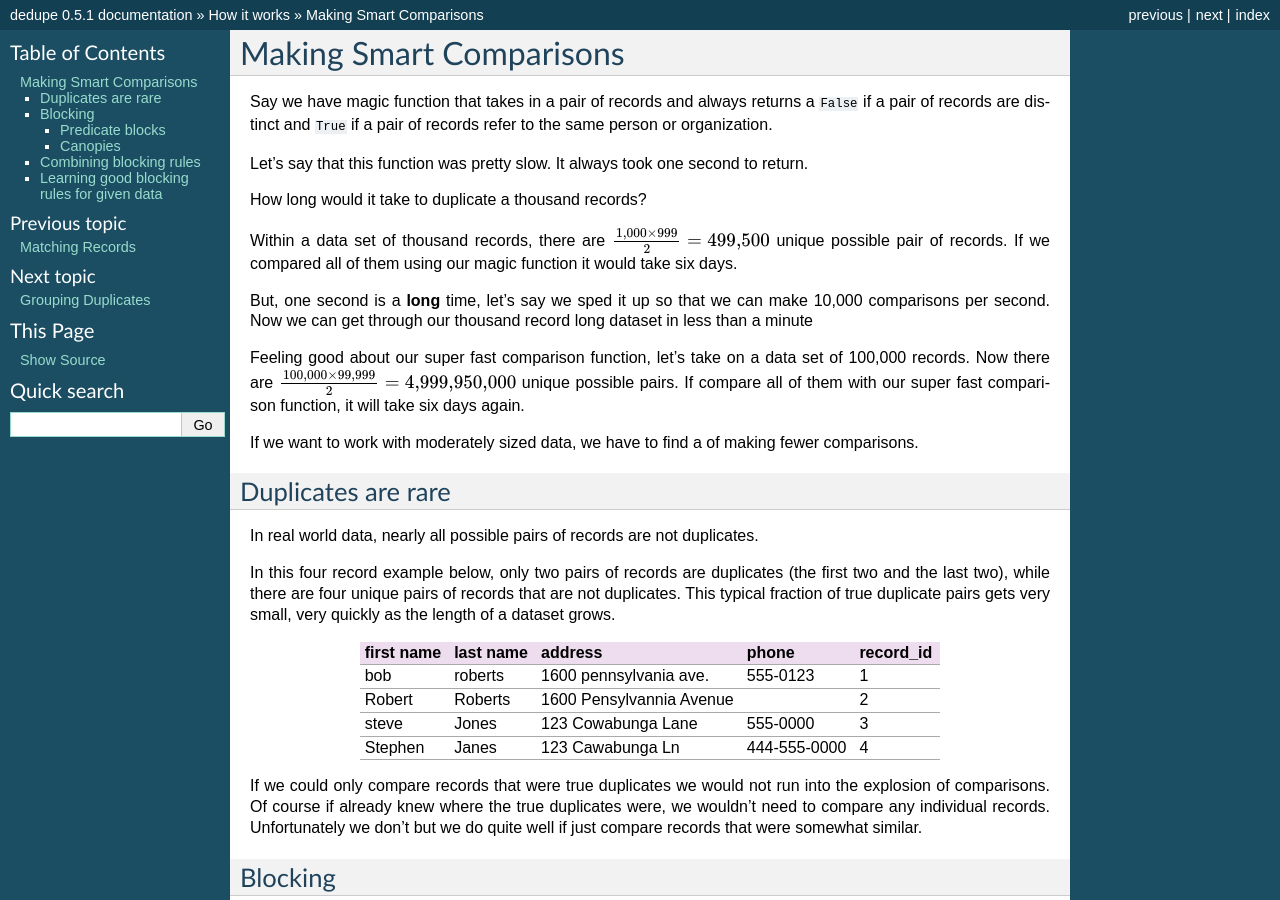
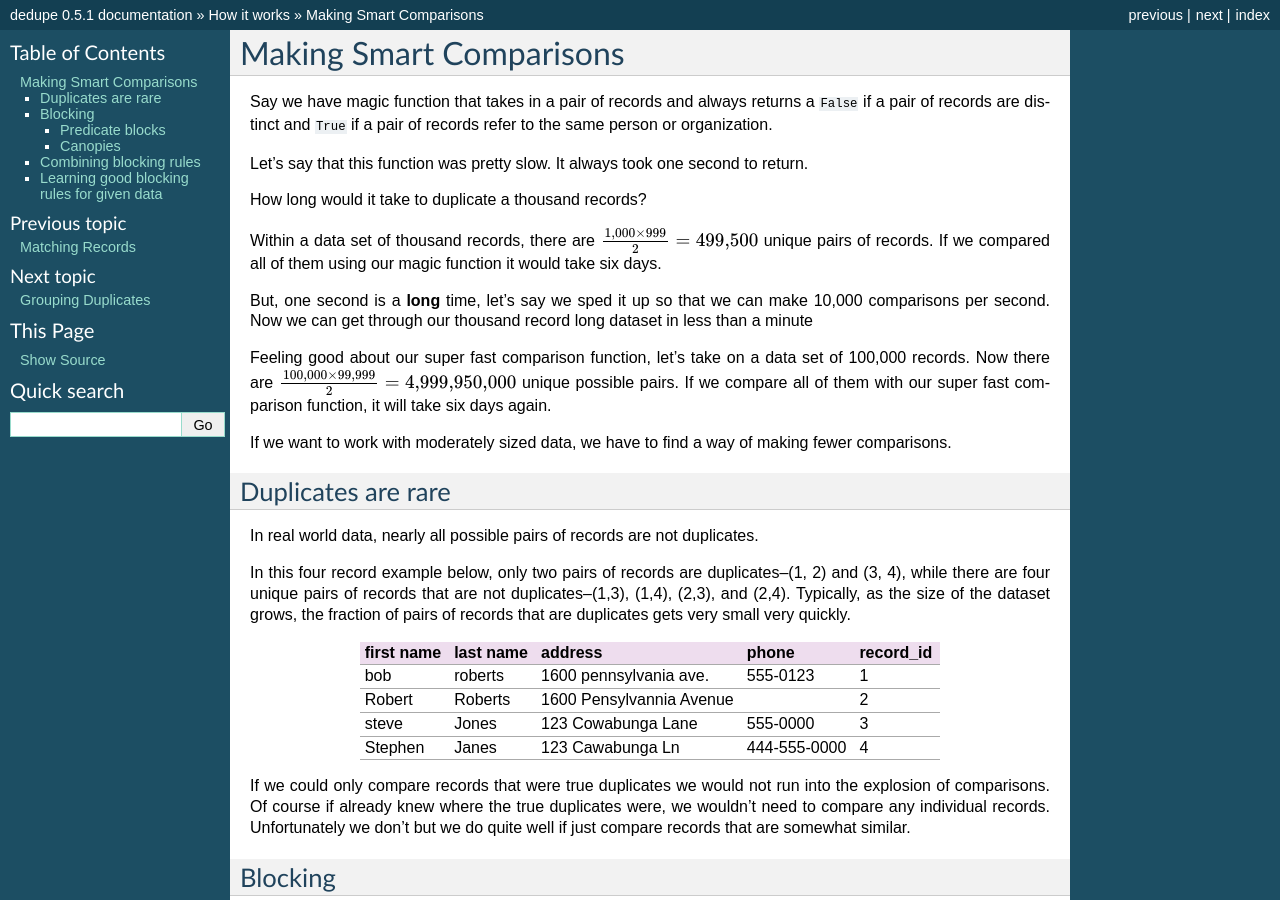
Before and after one commit to dedupeio/dedupe, a Sphinx documentation site: the page built from docs/Making-smart-comparisons.rst, in a window 1280 px wide and 900 px high. Built offline with Sphinx 7.4.7, drawn with Linux system fonts in a browser that asks for light colours.

Commit message:
Update Making-smart-comparisons.rst

```diff
--- a/docs/Making-smart-comparisons.rst
+++ b/docs/Making-smart-comparisons.rst
@@ -12,7 +12,7 @@ to return.
 How long would it take to duplicate a thousand records?
 
 Within a data set of thousand records, there are :math:`\frac{1{,}000
-\times 999}{2} = 499{,}500` unique possible pair of records. If we
+\times 999}{2} = 499{,}500` unique pairs of records. If we
 compared all of them using our magic function it would take six days.
 
 But, one second is a **long** time, let's say we sped it up so that we
@@ -22,10 +22,10 @@ thousand record long dataset in less than a minute
 Feeling good about our super fast comparison function, let's take on a
 data set of 100,000 records. Now there are
 :math:`\frac{100{,}000 \times 99{,}999}{2} = 4{,}999{,}950{,}000` unique possible
-pairs. If compare all of them with our super fast comparison function,
+pairs. If we compare all of them with our super fast comparison function,
 it will take six days again.
 
-If we want to work with moderately sized data, we have to find a of
+If we want to work with moderately sized data, we have to find a way of
 making fewer comparisons.
 
 Duplicates are rare
@@ -35,10 +35,10 @@ In real world data, nearly all possible pairs of records are not
 duplicates.
 
 In this four record example below, only two pairs of records are
-duplicates (the first two and the last two), while there are four unique
-pairs of records that are not duplicates. This typical fraction of true
-duplicate pairs gets very small, very quickly as the length of a dataset
-grows.
+duplicates--(1, 2) and (3, 4), while there are four unique
+pairs of records that are not duplicates--(1,3), (1,4), (2,3), and (2,4).
+Typically, as the size of the dataset grows, the fraction of pairs of records
+that are duplicates gets very small very quickly.
 
 +-------------+-----------+--------------------------+--------------+----------+
 |  first name | last name | address                  | phone        | record_id|
@@ -57,7 +57,7 @@ If we could only compare records that were true duplicates we would not
 run into the explosion of comparisons. Of course if already knew where
 the true duplicates were, we wouldn't need to compare any individual
 records. Unfortunately we don't but we do quite well if just compare
-records that were somewhat similar.
+records that are somewhat similar.
 
 Blocking
 --------
```
